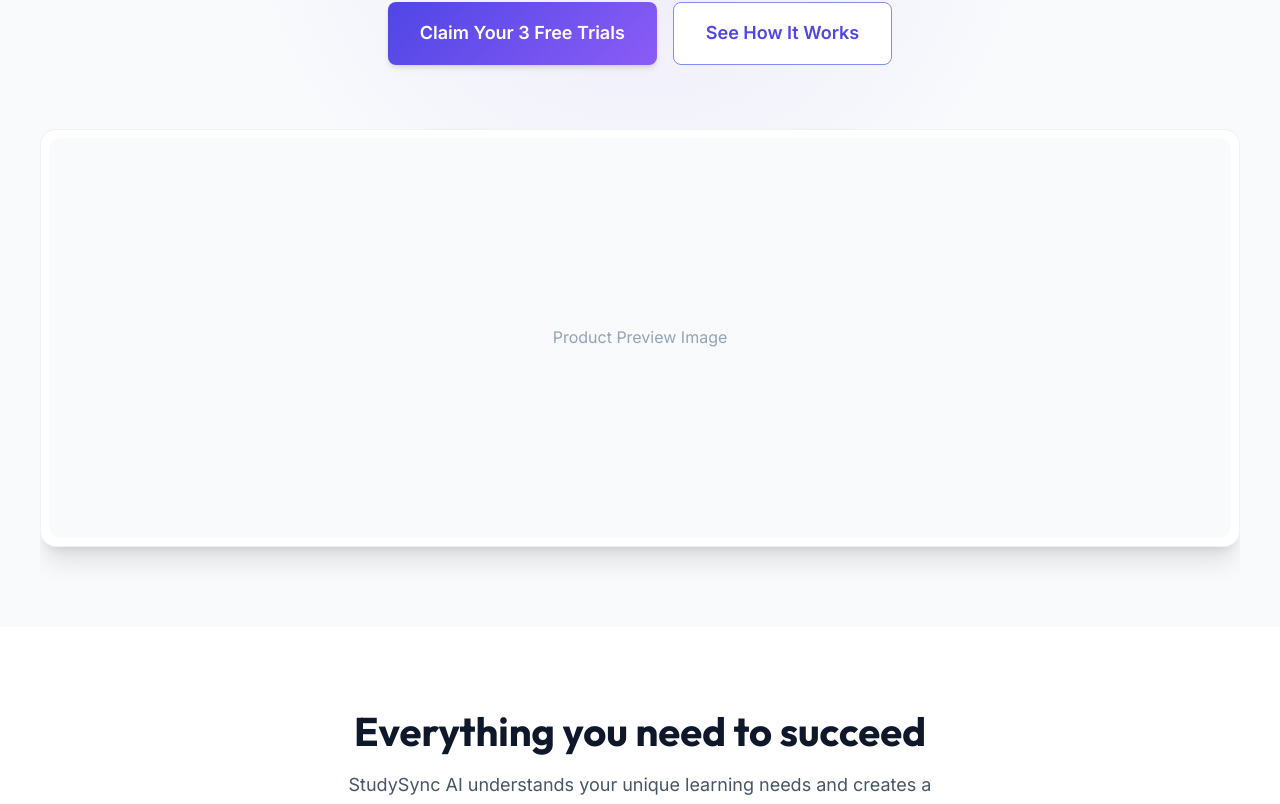
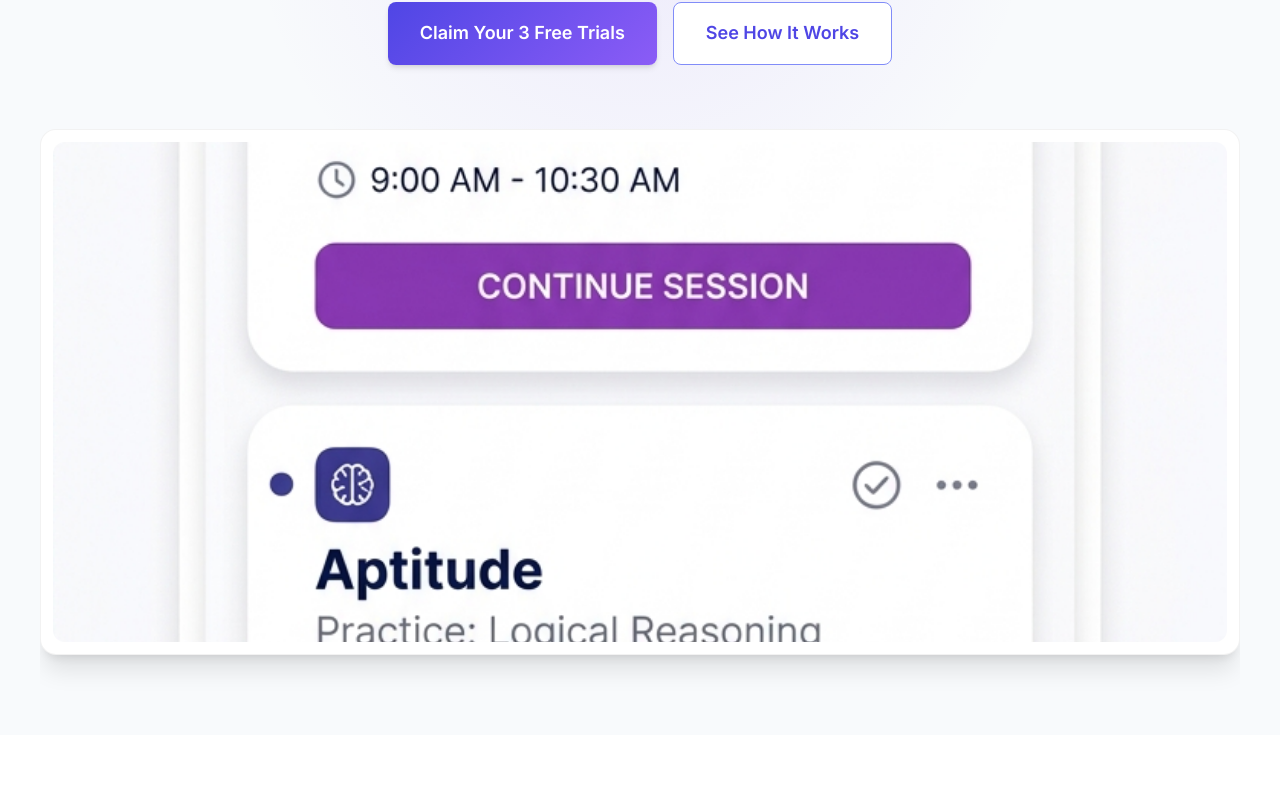
Before and after one commit to om67891/Study-Sync-Ai, a React (Vite) app in the folder frontend/: page / in a window 1280 px wide. Shown: the part 494-1298 px from the top of the page. Built offline with nearby package versions, Linux system fonts and the light colour scheme; no server answers.

Commit message:
feat: Add social media links and product preview image

```diff
--- a/frontend/src/components/Footer.jsx
+++ b/frontend/src/components/Footer.jsx
@@ -36,8 +36,8 @@ function Footer() {
       <div className="container" style={{ borderTop: '1px solid rgba(255,255,255,0.1)', paddingTop: '24px', display: 'flex', justifyContent: 'space-between', alignItems: 'center', flexWrap: 'wrap', gap: '16px' }}>
         <p>&copy; 2026 StudySync AI. All rights reserved.</p>
         <div style={{ display: 'flex', gap: '16px' }}>
-          <a href="#" style={{ color: 'var(--text-light)' }}>Instagram</a>
-          <a href="#" style={{ color: 'var(--text-light)' }}>Facebook</a>
+          <a href="https://www.instagram.com/studysyncai123/" target="_blank" rel="noopener noreferrer" style={{ color: 'var(--text-light)', transition: 'color 0.2s' }} onMouseOver={e => e.currentTarget.style.color='var(--primary-light)'} onMouseOut={e => e.currentTarget.style.color='var(--text-light)'}>Instagram</a>
+          <a href="https://www.facebook.com/profile.php?id=61594933902640" target="_blank" rel="noopener noreferrer" style={{ color: 'var(--text-light)', transition: 'color 0.2s' }} onMouseOver={e => e.currentTarget.style.color='var(--primary-light)'} onMouseOut={e => e.currentTarget.style.color='var(--text-light)'}>Facebook</a>
         </div>
       </div>
     </footer>
--- a/frontend/src/pages/Home.jsx
+++ b/frontend/src/pages/Home.jsx
@@ -18,11 +18,9 @@ function Home() {
           <Link to="/how-it-works" className="btn btn-secondary" style={{ padding: '16px 32px', fontSize: '1.125rem' }}>See How It Works</Link>
         </div>
 
-        {/* Placeholder for dashboard preview image */}
-        <div style={{ marginTop: '64px', borderRadius: '16px', overflow: 'hidden', boxShadow: 'var(--shadow-hover)', border: '1px solid rgba(0,0,0,0.05)', background: 'white', padding: '8px' }}>
-           <div style={{ background: 'var(--bg-main)', borderRadius: '12px', height: '400px', display: 'flex', alignItems: 'center', justifyContent: 'center', color: 'var(--text-light)' }}>
-             Product Preview Image
-           </div>
+        {/* Product Preview Image */}
+        <div style={{ marginTop: '64px', borderRadius: '16px', overflow: 'hidden', boxShadow: 'var(--shadow-hover)', border: '1px solid rgba(0,0,0,0.05)', background: 'white', padding: '12px' }}>
+           <img src="/hero_preview.jpg" alt="StudySync AI Interface" style={{ width: '100%', height: 'auto', maxHeight: '500px', objectFit: 'cover', borderRadius: '12px', display: 'block' }} />
         </div>
       </section>
 
```
Also changed, not shown: frontend/public/hero_preview.jpg (added).
